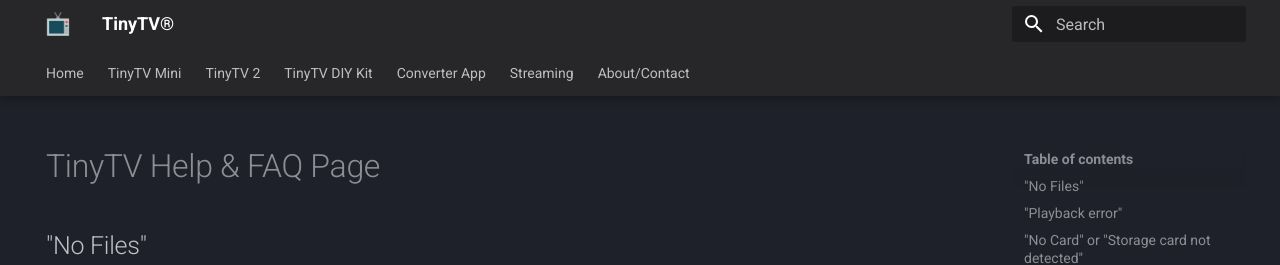
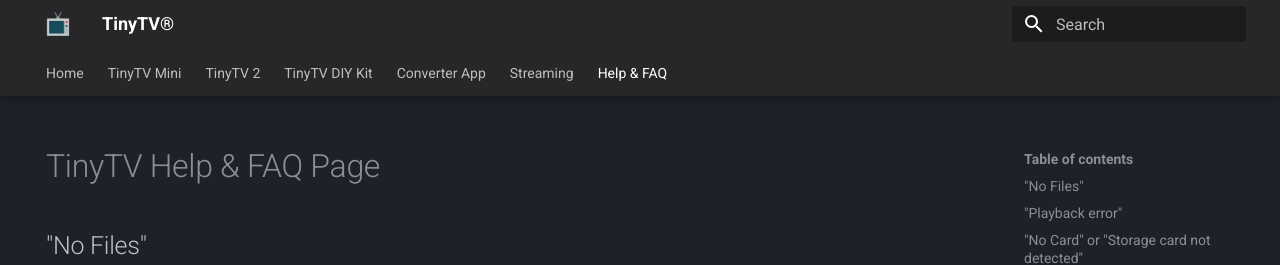
Before and after one commit to TinyCircuits/TinyTV-site, an MkDocs documentation site: the page built from docs/help.md, in a window 1280 px wide. Shown: the top 265 px of the page. Built offline with MkDocs 1.6.1 and Material for MkDocs 9.7.7, drawn with Linux system fonts in a browser that asks for light colours; some of the changed lines change nothing that is shown.

Commit message:
Fix mkdocs.yml

```diff
--- a/mkdocs.yml
+++ b/mkdocs.yml
@@ -7,8 +7,9 @@
   - TinyTV DIY Kit: TinyTV-DIY-Kit.md
   - Converter App: TinyTV-Converter-App.md
   - Streaming: Streaming.md
-  # - TinyTV History: TinyTV-Story.md
-  - About/Contact: About.md
+  - Help & FAQ: help.md
+  # - About/Contact: About.md
+  # - JSON Testing: Testing.md
 
 theme:
   logo: images/television.png
```
